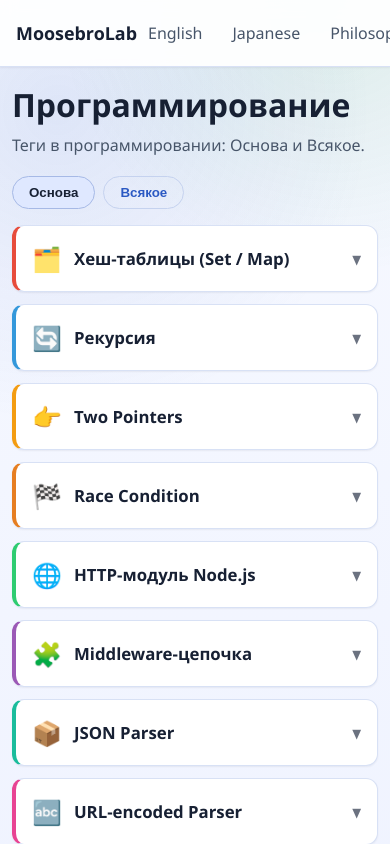
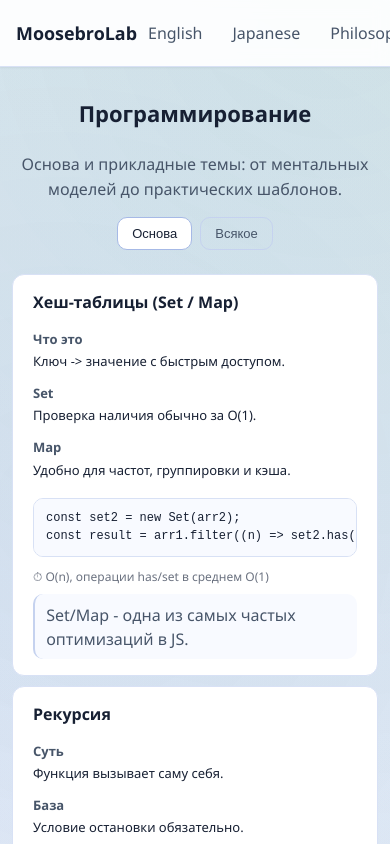
Before and after one commit to MikyViz/moosebroLab, a Vue app: page /programming in a window 390 px wide. Shown: the top 844 px of the page. Built offline with nearby package versions, Linux system fonts and the light colour scheme.

Commit message:
ux/ui unificated in philisiphy & programming

```diff
--- a/src/components/TopicCard.vue
+++ b/src/components/TopicCard.vue
@@ -23,11 +23,11 @@ const expanded = ref(false)
 
 <template>
   <article class="card" :style="{ borderLeftColor: props.topic.color }">
-    <div class="card-header" @click="expanded = !expanded">
+    <button class="card-header" type="button" :aria-expanded="expanded" @click="expanded = !expanded">
       <span class="card-icon">{{ props.topic.icon }}</span>
       <h3>{{ props.topic.title }}</h3>
       <span class="arrow" :class="{ rotated: expanded }">▼</span>
-    </div>
+    </button>
 
     <Transition name="expand">
       <div v-if="expanded" class="card-body">
@@ -62,9 +62,26 @@ const expanded = ref(false)
   display: flex;
   align-items: center;
   gap: 12px;
+  width: 100%;
   padding: 16px;
+  border: 0;
+  margin: 0;
+  text-align: left;
+  font: inherit;
+  background: transparent;
+  color: inherit;
   cursor: pointer;
   user-select: none;
+  transition: background-color 0.2s ease;
+}
+
+.card-header:hover {
+  background: var(--surface-1);
+}
+
+.card-header:focus-visible {
+  outline: 2px solid var(--text-accent);
+  outline-offset: -2px;
 }
 
 .card-icon {
@@ -75,6 +92,7 @@ const expanded = ref(false)
   flex: 1;
   margin: 0;
   font-size: 1.05rem;
+  line-height: 1.35;
 }
 
 .arrow {
@@ -94,28 +112,37 @@ const expanded = ref(false)
 
 .point {
   display: flex;
-  gap: 8px;
-  padding: 8px 0;
+  gap: 12px;
+  padding: 12px 0;
+  align-items: flex-start;
   flex-wrap: wrap;
 }
 
 .point-label {
-  font-weight: 700;
+  font-weight: 600;
   color: var(--text-accent);
-  min-width: 140px;
+  min-width: 112px;
+  font-size: 0.9rem;
+  letter-spacing: 0.01em;
 }
 
 .point-text {
   color: var(--text-secondary);
-  line-height: 1.5;
+  line-height: 1.6;
+  font-size: 0.95rem;
+  flex: 1;
+  min-width: 0;
 }
 
 .code-block {
-  background: #1e1e2e;
-  color: #cdd6f4;
+  background: var(--surface-1);
+  color: var(--text-primary);
+  border: 1px solid var(--border);
   padding: 12px 16px;
   border-radius: 8px;
+  line-height: 1.45;
   font-size: 0.85rem;
+  font-family: var(--font-mono);
   overflow-x: auto;
   margin: 8px 0;
 }
@@ -134,13 +161,14 @@ const expanded = ref(false)
 }
 
 .takeaway {
-  background: color-mix(in srgb, var(--bg-accent) 45%, var(--surface-2));
-  border-left: 3px solid var(--text-accent);
-  padding: 10px 14px;
+  background: color-mix(in srgb, var(--bg-accent) 30%, var(--surface-2));
+  border-left: 4px solid var(--text-accent);
+  padding: 12px 14px;
   border-radius: 4px;
-  margin-top: 8px;
+  margin-top: 12px;
   font-style: italic;
   color: var(--text-primary);
+  line-height: 1.55;
 }
 
 .expand-enter-active,
@@ -158,6 +186,55 @@ const expanded = ref(false)
 .expand-enter-to,
 .expand-leave-from {
   opacity: 1;
-  max-height: 800px;
+  max-height: 1400px;
+}
+
+@media (max-width: 640px) {
+  .card-header {
+    padding: 12px;
+    gap: 8px;
+  }
+
+  .card-icon {
+    font-size: 1.25rem;
+  }
+
+  .card-header h3 {
+    font-size: 0.98rem;
+  }
+
+  .card-body {
+    padding: 0 12px 12px;
+  }
+
+  .point {
+    gap: 10px;
+    padding: 10px 0;
+  }
+
+  .point-label {
+    min-width: 100px;
+    font-size: 0.86rem;
+  }
+
+  .point-text {
+    font-size: 0.9rem;
+  }
+
+  .code-block {
+    padding: 10px 12px;
+    font-size: 0.78rem;
+  }
+}
+
+@media (max-width: 480px) {
+  .point {
+    flex-direction: column;
+    gap: 6px;
+  }
+
+  .point-label {
+    min-width: 0;
+  }
 }
 </style>
--- a/src/data/philosophyTopics.ts
+++ b/src/data/philosophyTopics.ts
@@ -1,5 +1,6 @@
 export type PhilosophyTopic = {
   id: number
+  category: Exclude<PhilosophyCategory, 'Все'>
   title: string
   icon: string
   color: string
@@ -10,9 +11,13 @@ export type PhilosophyTopic = {
   takeaway?: string
 }
 
+export const philosophyCategories = ['Все', 'Западная', 'Восточная', 'Практика'] as const
+export type PhilosophyCategory = (typeof philosophyCategories)[number]
+
 export const philosophyTopics: PhilosophyTopic[] = [
   {
     id: 4,
+    category: 'Западная',
     title: 'Стоицизм',
     icon: '🏛️',
     color: '#2ed573',
@@ -25,6 +30,7 @@ export const philosophyTopics: PhilosophyTopic[] = [
   },
   {
     id: 5,
+    category: 'Восточная',
     title: 'Восточные учения',
     icon: '🧘',
     color: '#1abc9c',
@@ -37,6 +43,7 @@ export const philosophyTopics: PhilosophyTopic[] = [
   },
   {
     id: 6,
+    category: 'Практика',
     title: 'Рефлексия',
     icon: '🪞',
     color: '#9b59b6',
--- a/src/views/PhilosophyView.vue
+++ b/src/views/PhilosophyView.vue
@@ -1,31 +1,55 @@
 <script setup lang="ts">
-import { defineAsyncComponent } from 'vue'
-import { philosophyTopics } from '../data/philosophyTopics'
+import { computed, ref } from 'vue'
+import { philosophyCategories, philosophyTopics, type PhilosophyCategory } from '../data/philosophyTopics'
 
-const TopicCard = defineAsyncComponent(() => import('../components/TopicCard.vue'))
+const activeCategory = ref<PhilosophyCategory>('Все')
+
+const topics = computed(() => {
+  if (activeCategory.value === 'Все') {
+    return philosophyTopics
+  }
+  return philosophyTopics.filter((topic) => topic.category === activeCategory.value)
+})
 </script>
 
 <template>
   <main class="study-wrap">
-    <h1 class="title">Философия</h1>
-    <p class="lead">Философские конспекты и рефлексия.</p>
+    <h1 class="study-main-title">Философия</h1>
+    <p class="study-subtitle page-subtitle">Конспекты, практики и ментальные модели для ясного мышления.</p>
+
+    <div class="study-tabs centered">
+      <button
+        v-for="category in philosophyCategories"
+        :key="category"
+        class="study-tab"
+        :class="{ active: activeCategory === category }"
+        @click="activeCategory = category"
+      >
+        {{ category }}
+      </button>
+    </div>
 
     <div class="cards">
-      <TopicCard v-for="topic in philosophyTopics" :key="topic.id" :topic="topic" />
+      <article v-for="topic in topics" :key="topic.id" class="topic-card study-card">
+        <h3 class="card-title">{{ topic.title }}</h3>
+
+        <div v-for="point in topic.points" :key="`${topic.id}-${point.label}`" class="point-row">
+          <span class="point-label">{{ point.label }}</span>
+          <span class="point-text">{{ point.text }}</span>
+        </div>
+
+        <p v-if="topic.takeaway" class="takeaway">{{ topic.takeaway }}</p>
+      </article>
     </div>
   </main>
 </template>
 
 <style scoped>
-.title {
-  margin: 0;
-  font-size: 2rem;
-  color: var(--text-primary);
-}
-
-.lead {
-  margin: 8px 0 20px;
-  color: var(--text-secondary);
+.page-subtitle {
+  max-width: 760px;
+  margin: 0.4rem auto 1.25rem;
+  text-align: center;
+  line-height: 1.55;
 }
 
 .cards {
@@ -33,4 +57,61 @@ const TopicCard = defineAsyncComponent(() => import('../components/TopicCard.vue
   flex-direction: column;
   gap: 12px;
 }
+
+.topic-card {
+  margin-bottom: 0;
+}
+
+.card-title {
+  margin: 0 0 0.65rem;
+  font-size: 16px;
+  font-weight: 600;
+  color: var(--text-primary);
+}
+
+.point-row {
+  display: grid;
+  grid-template-columns: 150px 1fr;
+  gap: 0.6rem;
+  align-items: start;
+  padding: 0.35rem 0;
+}
+
+.point-label {
+  color: var(--text-secondary);
+  font-size: 13px;
+  font-weight: 600;
+}
+
+.point-text {
+  color: var(--text-primary);
+  line-height: 1.55;
+  font-size: 13px;
+}
+
+.takeaway {
+  margin: 0.75rem 0 0;
+  padding: 0.55rem 0.7rem;
+  border-left: 2px solid var(--border-strong);
+  background: var(--surface-1);
+  border-radius: var(--radius);
+  color: var(--text-secondary);
+  line-height: 1.5;
+}
+
+@media (max-width: 640px) {
+  .cards {
+    gap: 10px;
+  }
+
+  .page-subtitle {
+    margin-bottom: 1rem;
+  }
+
+  .point-row {
+    grid-template-columns: 1fr;
+    gap: 0.2rem;
+    padding: 0.4rem 0;
+  }
+}
 </style>
--- a/src/views/ProgrammingView.vue
+++ b/src/views/ProgrammingView.vue
@@ -1,8 +1,6 @@
 <script setup lang="ts">
-import { computed, defineAsyncComponent, ref } from 'vue'
+import { computed, ref } from 'vue'
 import { programmingBaseTopics, programmingExtraTopics } from '../data/programmingTopics'
-
-const TopicCard = defineAsyncComponent(() => import('../components/TopicCard.vue'))
 
 type ProgTag = 'Основа' | 'Всякое'
 
@@ -14,54 +12,39 @@ const topics = computed(() => (activeTag.value === 'Основа' ? programmingB
 
 <template>
   <main class="study-wrap">
-    <h1 class="title">Программирование</h1>
-    <p class="lead">Теги в программировании: Основа и Всякое.</p>
+    <h1 class="study-main-title">Программирование</h1>
+    <p class="study-subtitle page-subtitle">Основа и прикладные темы: от ментальных моделей до практических шаблонов.</p>
 
-    <div class="tags">
-      <button v-for="tag in tags" :key="tag" class="tag-btn" :class="{ active: activeTag === tag }" @click="activeTag = tag">
+    <div class="study-tabs centered">
+      <button v-for="tag in tags" :key="tag" class="study-tab" :class="{ active: activeTag === tag }" @click="activeTag = tag">
         {{ tag }}
       </button>
     </div>
 
     <div class="cards">
-      <TopicCard v-for="topic in topics" :key="topic.id" :topic="topic" />
+      <article v-for="topic in topics" :key="topic.id" class="topic-card study-card">
+        <h3 class="card-title">{{ topic.title }}</h3>
+
+        <div v-for="point in topic.points" :key="`${topic.id}-${point.label}`" class="point-row">
+          <span class="point-label">{{ point.label }}</span>
+          <span class="point-text">{{ point.text }}</span>
+        </div>
+
+        <pre v-if="topic.code" class="code-block"><code>{{ topic.code }}</code></pre>
+
+        <p v-if="topic.complexity" class="meta-line">⏱ {{ topic.complexity }}</p>
+        <p v-if="topic.takeaway" class="takeaway">{{ topic.takeaway }}</p>
+      </article>
     </div>
   </main>
 </template>
 
 <style scoped>
-.title {
-  margin: 0;
-  font-size: 2rem;
-  color: var(--text-primary);
-}
-
-.lead {
-  margin: 8px 0 20px;
-  color: var(--text-secondary);
-}
-
-.tags {
-  display: flex;
-  gap: 8px;
-  flex-wrap: wrap;
-  margin-bottom: 16px;
-}
-
-.tag-btn {
-  padding: 8px 16px;
-  border: 1px solid var(--border-strong);
-  border-radius: 20px;
-  background: transparent;
-  color: var(--text-accent);
-  cursor: pointer;
-  font-weight: 600;
-}
-
-.tag-btn.active {
-  background: var(--bg-accent);
-  border-color: var(--border-stronger);
-  color: var(--text-primary);
+.page-subtitle {
+  max-width: 760px;
+  margin: 0.4rem auto 1.25rem;
+  text-align: center;
+  line-height: 1.55;
 }
 
 .cards {
@@ -69,4 +52,80 @@ const topics = computed(() => (activeTag.value === 'Основа' ? programmingB
   flex-direction: column;
   gap: 12px;
 }
+
+.topic-card {
+  margin-bottom: 0;
+}
+
+.card-title {
+  margin: 0 0 0.65rem;
+  font-size: 16px;
+  font-weight: 600;
+  color: var(--text-primary);
+}
+
+.point-row {
+  display: grid;
+  grid-template-columns: 150px 1fr;
+  gap: 0.6rem;
+  align-items: start;
+  padding: 0.35rem 0;
+}
+
+.point-label {
+  color: var(--text-secondary);
+  font-size: 13px;
+  font-weight: 600;
+}
+
+.point-text {
+  color: var(--text-primary);
+  line-height: 1.55;
+  font-size: 13px;
+}
+
+.code-block {
+  margin: 0.75rem 0 0;
+  background: var(--surface-1);
+  color: var(--text-primary);
+  border: 0.5px solid var(--border);
+  border-radius: var(--radius);
+  padding: 10px 12px;
+  font-size: 12px;
+  line-height: 1.45;
+  overflow-x: auto;
+  font-family: var(--font-mono);
+}
+
+.meta-line {
+  margin: 0.7rem 0 0;
+  font-size: 12px;
+  color: var(--text-muted);
+}
+
+.takeaway {
+  margin: 0.55rem 0 0;
+  padding: 0.55rem 0.7rem;
+  border-left: 2px solid var(--border-strong);
+  background: var(--surface-1);
+  border-radius: var(--radius);
+  color: var(--text-secondary);
+  line-height: 1.5;
+}
+
+@media (max-width: 640px) {
+  .cards {
+    gap: 10px;
+  }
+
+  .page-subtitle {
+    margin-bottom: 1rem;
+  }
+
+  .point-row {
+    grid-template-columns: 1fr;
+    gap: 0.2rem;
+    padding: 0.4rem 0;
+  }
+}
 </style>
```
